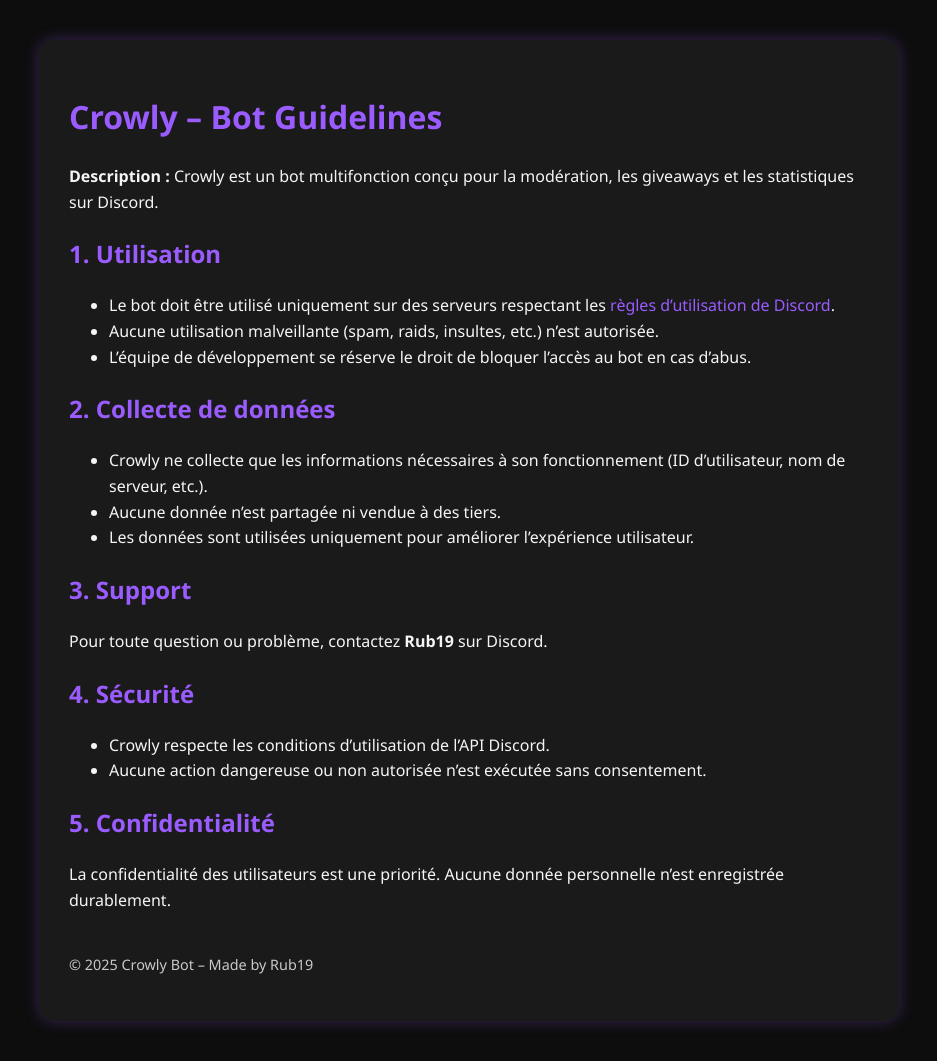
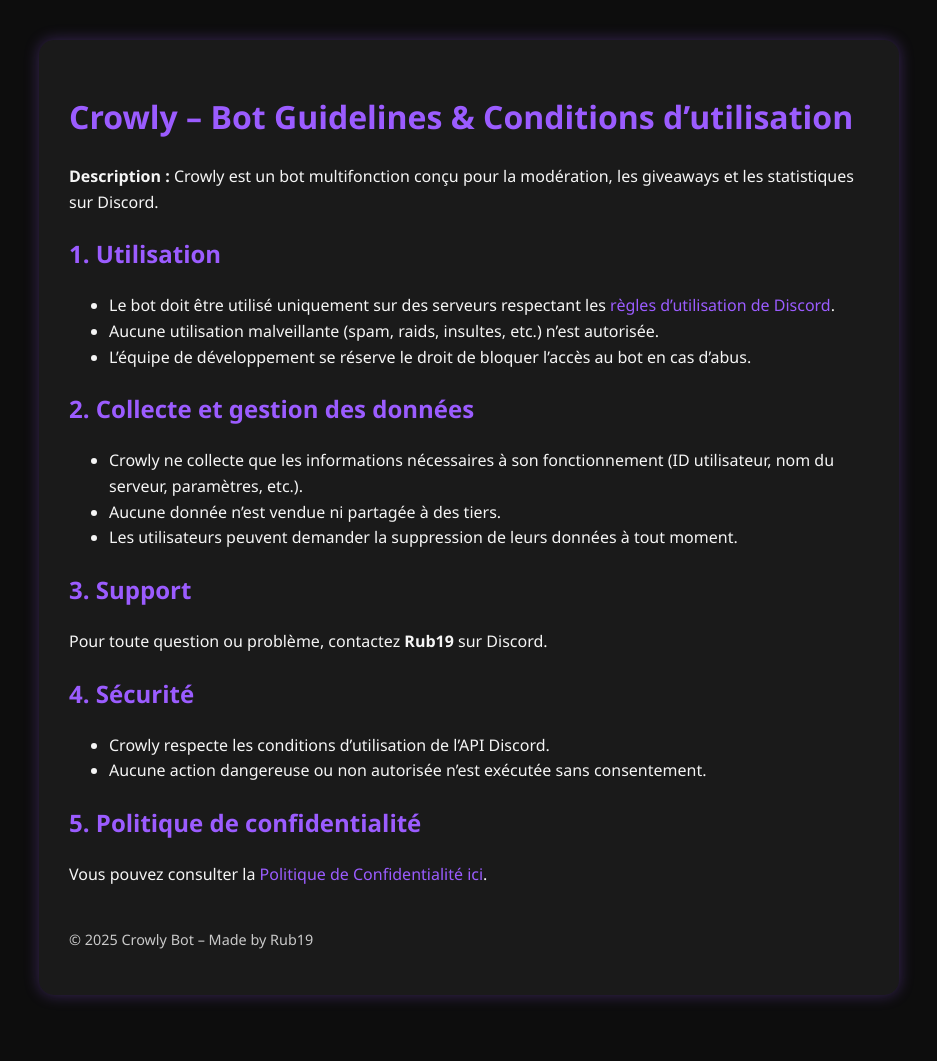
Before and after one commit to Rub19/crowly-guidelines, a plain HTML site: page index.html in a window 1280 px wide. Shown: the whole page, without its empty margins (171-1108 px from the left). After the commit the page ends 1035 px from the top, so only its background shows below. Drawn offline with Linux system fonts and the light colour scheme.

Commit message:
Update index.html

```diff
--- a/index.html
+++ b/index.html
@@ -3,7 +3,7 @@
 <head>
   <meta charset="UTF-8" />
   <meta name="viewport" content="width=device-width, initial-scale=1.0" />
-  <title>Crowly - Bot Guidelines</title>
+  <title>Crowly - Bot Guidelines & Terms of Service</title>
   <style>
     body {
       background-color: #0d0d0d;
@@ -35,7 +35,7 @@
 </head>
 <body>
   <div class="container">
-    <h1>Crowly – Bot Guidelines</h1>
+    <h1>Crowly – Bot Guidelines & Conditions d’utilisation</h1>
     <p><strong>Description :</strong> Crowly est un bot multifonction conçu pour la modération, les giveaways et les statistiques sur Discord.</p>
 
     <h2>1. Utilisation</h2>
@@ -45,11 +45,11 @@
       <li>L’équipe de développement se réserve le droit de bloquer l’accès au bot en cas d’abus.</li>
     </ul>
 
-    <h2>2. Collecte de données</h2>
+    <h2>2. Collecte et gestion des données</h2>
     <ul>
-      <li>Crowly ne collecte que les informations nécessaires à son fonctionnement (ID d’utilisateur, nom de serveur, etc.).</li>
-      <li>Aucune donnée n’est partagée ni vendue à des tiers.</li>
-      <li>Les données sont utilisées uniquement pour améliorer l’expérience utilisateur.</li>
+      <li>Crowly ne collecte que les informations nécessaires à son fonctionnement (ID utilisateur, nom du serveur, paramètres, etc.).</li>
+      <li>Aucune donnée n’est vendue ni partagée à des tiers.</li>
+      <li>Les utilisateurs peuvent demander la suppression de leurs données à tout moment.</li>
     </ul>
 
     <h2>3. Support</h2>
@@ -61,8 +61,8 @@
       <li>Aucune action dangereuse ou non autorisée n’est exécutée sans consentement.</li>
     </ul>
 
-    <h2>5. Confidentialité</h2>
-    <p>La confidentialité des utilisateurs est une priorité. Aucune donnée personnelle n’est enregistrée durablement.</p>
+    <h2>5. Politique de confidentialité</h2>
+    <p>Vous pouvez consulter la <a href="privacy.html">Politique de Confidentialité ici</a>.</p>
 
     <p style="margin-top: 40px; font-size: 0.9em; opacity: 0.8;">© 2025 Crowly Bot – Made by Rub19</p>
   </div>
```
